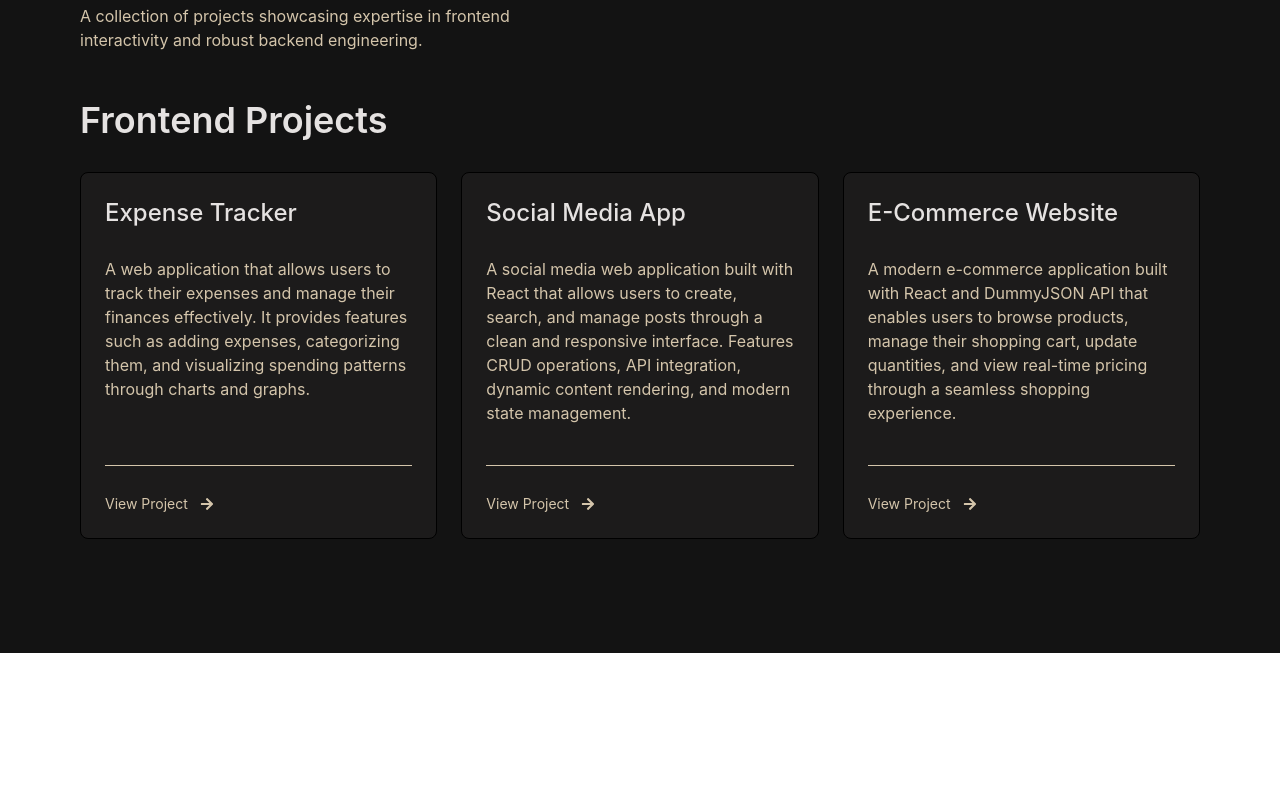
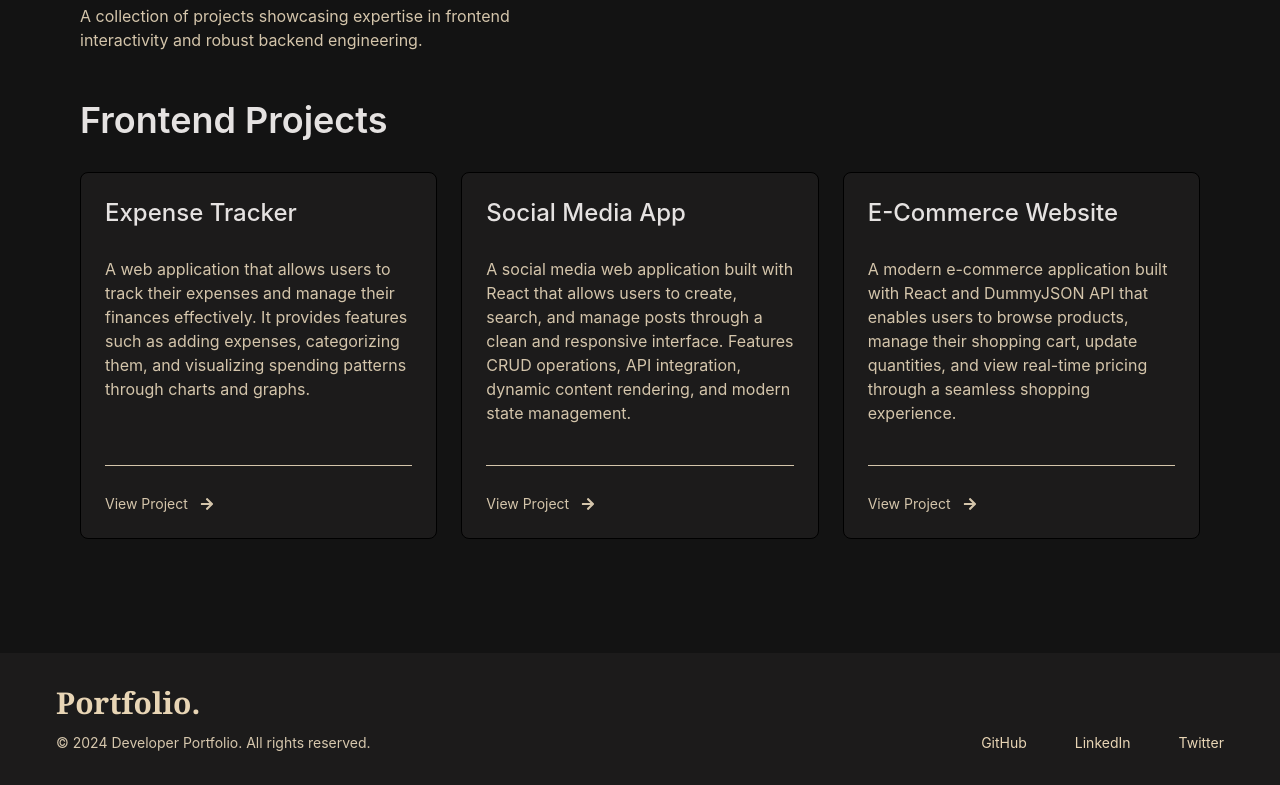
Before and after one commit to Mubashir-85/Portfolio, a React app in the folder Portfolio/: page /Projects in a window 1280 px wide. Shown: the part 227-1012 px from the top of the page. Before the commit the page ends 880 px from the top, so only its background shows below. Built offline with nearby package versions, Linux system fonts and the light colour scheme; the HTML template or start-up script is replaced by a standard one.

Commit message:
Add Footer component and integrate it into Layout for improved site structure

```diff
--- a/Portfolio/src/Components/Footer/Footer.jsx
+++ b/Portfolio/src/Components/Footer/Footer.jsx
@@ -1,11 +1,54 @@
-import React from 'react'
+import React from "react";
 
 function Footer() {
   return (
     <>
+      <footer className="w-full bg-[#1C1B1B] text-[#E8D5B5] py-8 px-6 md:px-14">
+        <div className="flex flex-col md:flex-row justify-between items-center md:items-end gap-8">
+          {/* Left Side */}
+          <div>
+            <h2 className="text-xl md:text-3xl font-serif font-bold">
+              Portfolio.
+            </h2>
 
+            <p className="text-sm mt-3 text-[#D6C7AD]">
+              © 2024 Developer Portfolio. All rights reserved.
+            </p>
+          </div>
+
+          {/* Right Side */}
+          <div className="flex gap-8 md:gap-12 text-sm">
+            <a
+              href="https://github.com/Mubashir-85"
+              target="_blank"
+              rel="noopener noreferrer"
+              className="hover:text-white transition"
+            >
+              GitHub
+            </a>
+
+            <a
+              href="https://linkedin.com/"
+              target="_blank"
+              rel="noopener noreferrer"
+              className="hover:text-white transition"
+            >
+              LinkedIn
+            </a>
+
+            <a
+              href="https://x.com/Mubashi01793199"
+              target="_blank"
+              rel="noopener noreferrer"
+              className="hover:text-white transition"
+            >
+              Twitter
+            </a>
+          </div>
+        </div>
+      </footer>
     </>
-  )
+  );
 }
 
-export default Footer
+export default Footer;
--- a/Portfolio/src/Components/Layout.jsx
+++ b/Portfolio/src/Components/Layout.jsx
@@ -2,12 +2,14 @@ import React from 'react'
 import NavbarPages from './Pages/Navbar/NavbarPages'
 import { Outlet } from 'react-router-dom'
 import HeroPage from './Pages/Hero/HeroPage'
+import FooterPage from './Pages/Footer/FooterPage'
 
 function Layout() {
   return (
     <>
     <NavbarPages/>
     <Outlet/>
+    <FooterPage/>
 
     </>
   )
--- /dev/null
+++ b/Portfolio/src/Components/Pages/Footer/FooterPage.jsx
@@ -0,0 +1,10 @@
+import React from 'react'
+import Footer from '../../Footer/Footer'
+
+function FooterPage() {
+  return (
+    <div><Footer/></div>
+  )
+}
+
+export default FooterPage
```
